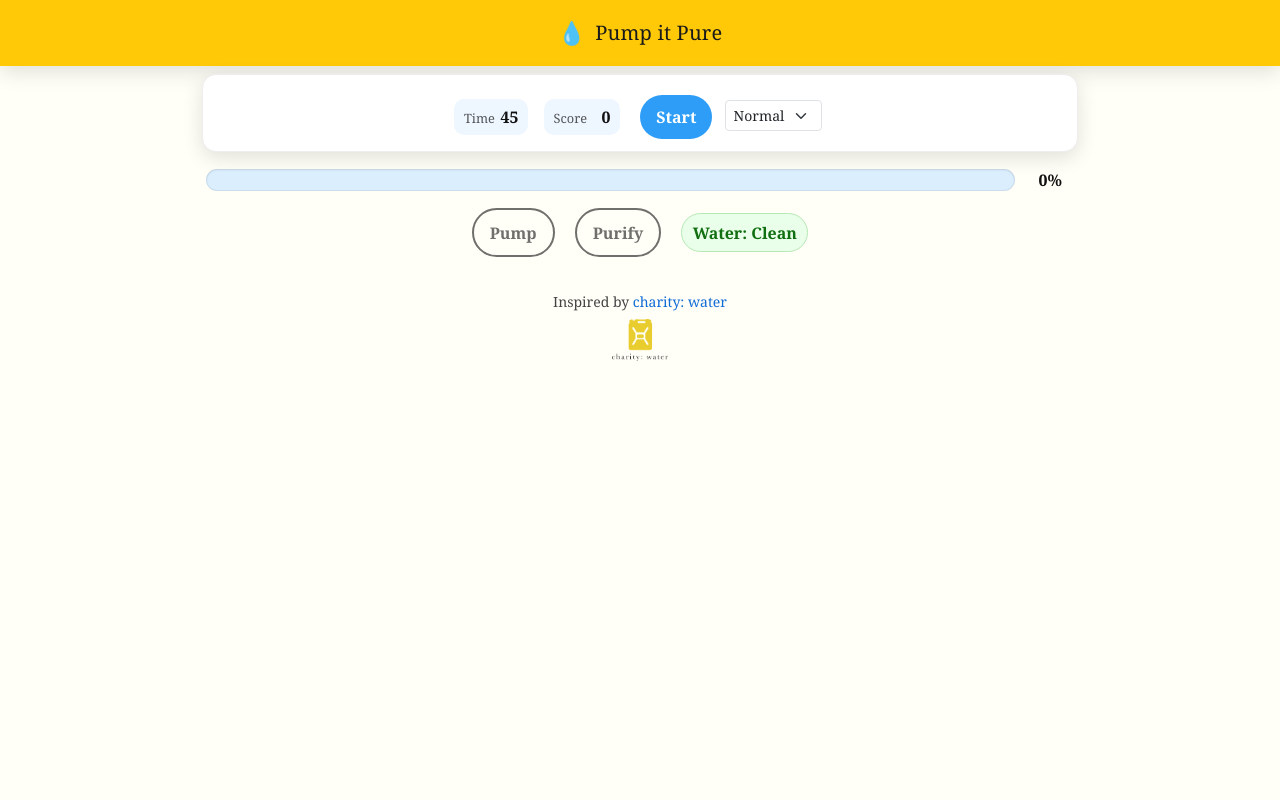
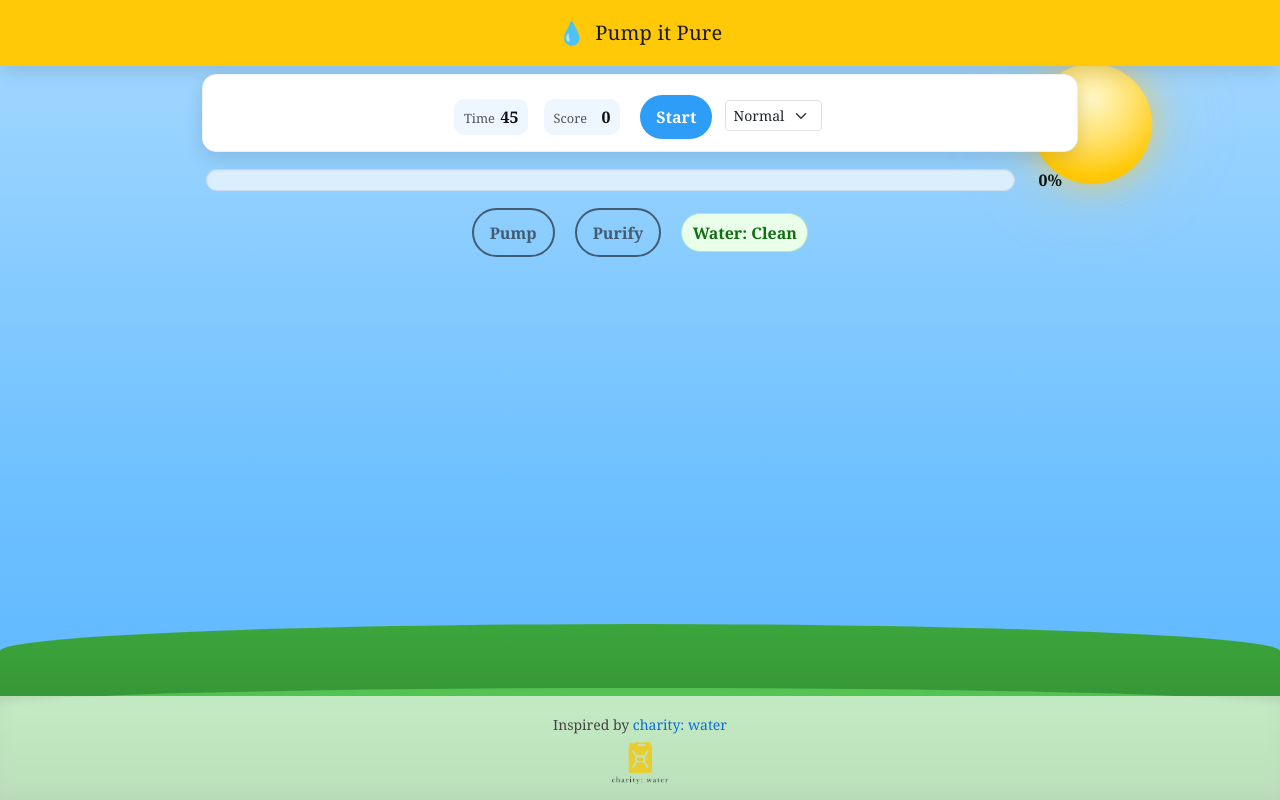
Before and after one commit to LouieR-Perez/charity-water-game-complete, a plain HTML site: page index.html in a window 1280 px wide. Drawn offline with nearby package versions, Linux system fonts and the light colour scheme.

Commit message:
Add scenic background and enhance footer styling for improved aesthetics

```diff
--- a/index.html
+++ b/index.html
@@ -21,6 +21,15 @@
   -->
 </head>
 <body>
+  <!-- Decorative background scene (pure CSS). aria-hidden so assistive tech ignores it. -->
+  <div class="scene" aria-hidden="true">
+    <div class="sky">
+      <div class="sun"></div>
+      <!-- Optional clouds could be added later -->
+    </div>
+    <div class="grass-layer grass-back"></div>
+    <div class="grass-layer grass-front"></div>
+  </div>
   <header class="site-header">
     <div class="brand-mark" aria-hidden="true">💧</div>
     <h1>Pump it Pure</h1>
@@ -91,6 +100,8 @@
          aria-live="polite" lets screen readers announce updates without interrupting. -->
     <div id="milestoneMsg" class="milestone hidden" aria-live="polite"></div>
 
+  </main>
+
   <footer class="site-footer">
     <small>
       Inspired by <a href="https://www.charitywater.org/" target="_blank" rel="noopener noreferrer">charity: water</a>
@@ -99,7 +110,6 @@
       <img src="img/cw_logo.png" alt="charity: water logo" />
     </div>
   </footer>
-  </main>
 
   <!-- Reset Confirmation Modal (placed BEFORE scripts so elements exist when JS runs) -->
   <div class="modal fade" id="resetModal" tabindex="-1" aria-labelledby="resetModalLabel" aria-hidden="true">
--- a/styles.css
+++ b/styles.css
@@ -35,6 +35,65 @@ body{
   background:var(--bg);
 }
 
+/* Scenic background -------------------------------------------------------
+   We build a simple landscape using layered divs (no external images):
+   - .sky: gradient from light blue to slightly deeper blue
+   - .sun: circular yellow with subtle glow and slow rotation for life
+   - .grass layers: two overlapping green strips with different shades
+   These are positioned fixed so gameplay UI scroll (if any) stays independent.
+*/
+.scene{
+  position:fixed;
+  inset:0;
+  z-index:-2; /* behind everything */
+  overflow:hidden;
+}
+.sky{
+  position:absolute;
+  inset:0;
+  background:linear-gradient(#a7d9ff 0%, #6ec1ff 60%, #5ab4ff 100%);
+}
+.sun{
+  position:absolute;
+  top:8vh;
+  right:10vw;
+  width:120px;
+  height:120px;
+  background:radial-gradient(circle at 35% 35%, #fff8c7 0%, #ffe066 40%, #ffc907 70%, #f5b300 100%);
+  border-radius:50%;
+  box-shadow:0 0 30px rgba(255,200,64,.6), 0 0 80px rgba(255,200,64,.35);
+  animation:sunSpin 40s linear infinite;
+}
+@keyframes sunSpin{
+  to{ transform:rotate(360deg); }
+}
+.grass-layer{
+  position:absolute;
+  left:0;
+  width:100%;
+  border-top-left-radius:65% 20%;
+  border-top-right-radius:65% 20%;
+}
+.grass-back{
+  bottom:0;
+  height:22vh;
+  background:linear-gradient(#3fae3f 0%, #2f8a2f 100%);
+  filter:brightness(.95);
+}
+.grass-front{
+  bottom:0;
+  height:14vh;
+  background:linear-gradient(#56c756 0%, #3da63d 100%);
+  box-shadow:0 -6px 14px rgba(0,0,0,.15) inset;
+  z-index:1;
+}
+
+/* Ensure main UI sits above scene */
+.game-container, .site-header, .site-footer, .hud, .controls, .meter-wrap, .result, .milestone{
+  position:relative;
+  z-index:5;
+}
+
 .site-header{
   display:flex;
   align-items:center;
@@ -53,10 +112,23 @@ body{
   letter-spacing:.2px;
 }
 
+/* Layout: use flex column so footer sticks to bottom even with little content */
+body{
+  display:flex;
+  flex-direction:column;
+  min-height:100vh;
+}
+
 .game-container{ /* Our custom wrapper. We renamed from .container to avoid clashing with Bootstrap's .container */
+  flex:1 0 auto; /* allow to grow, keeps footer at bottom */
   max-width:900px;
+  width:100%;
   margin:1rem auto;
   padding:0 1rem 2rem;
+}
+
+.site-footer{
+  flex-shrink:0; /* prevent footer from shrinking */
 }
 
 .hud{
@@ -259,10 +331,11 @@ body{
 }
 
 .site-footer{
-  margin-top:1rem;
   padding:1rem;
   text-align:center;
   color:#444;
+  background:rgba(255,255,255,0.65);
+  backdrop-filter:blur(3px);
 }
 .site-footer a{
   color:#0f6bd6;
```
Lines whose indentation alone changed are shown as unchanged.
